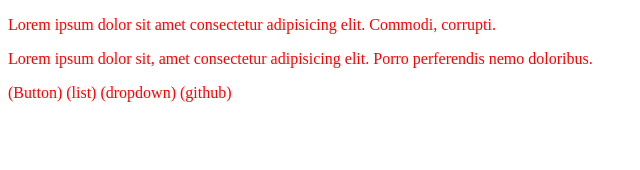
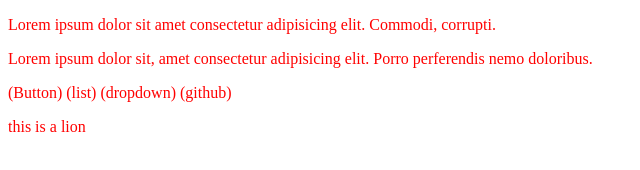
Before and after one commit to Ankkit-Tiwarii/localRepo, a plain HTML site: page index.html in a window 1280 px wide. Shown: the full height of the page, 0-640 px from the left. Drawn offline with Linux system fonts and the light colour scheme.

Commit message:
this that

```diff
--- a/index.html
+++ b/index.html
@@ -10,5 +10,6 @@
     <p>Lorem ipsum dolor sit amet consectetur adipisicing elit. Commodi, corrupti.</p>
     <p>Lorem ipsum dolor sit, amet consectetur adipisicing elit. Porro perferendis nemo doloribus.</p>
     <p>(Button) (list) (dropdown) (github)</p>
+    <p>this is a lion</p>
 </body>
 </html>
```
